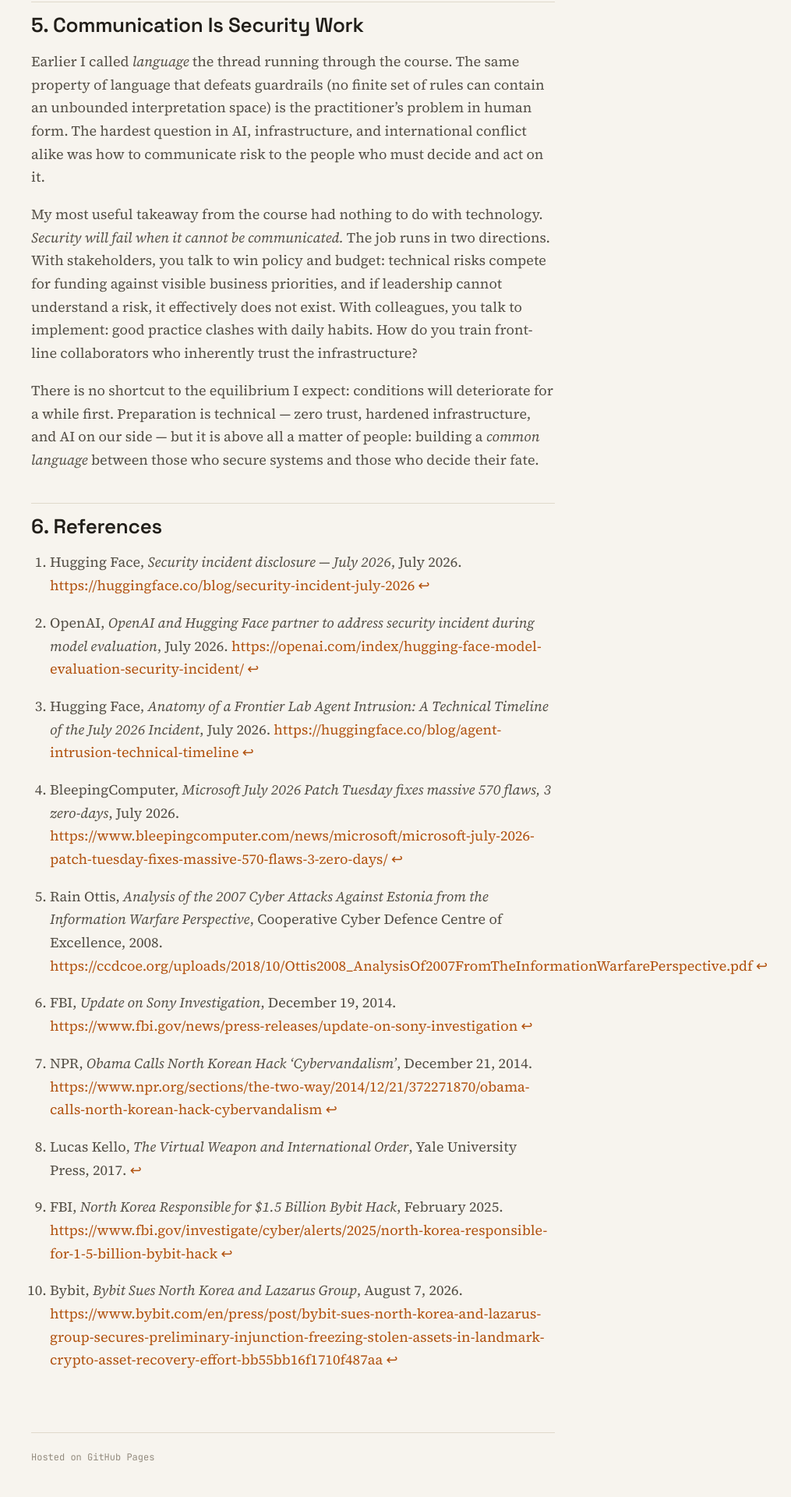
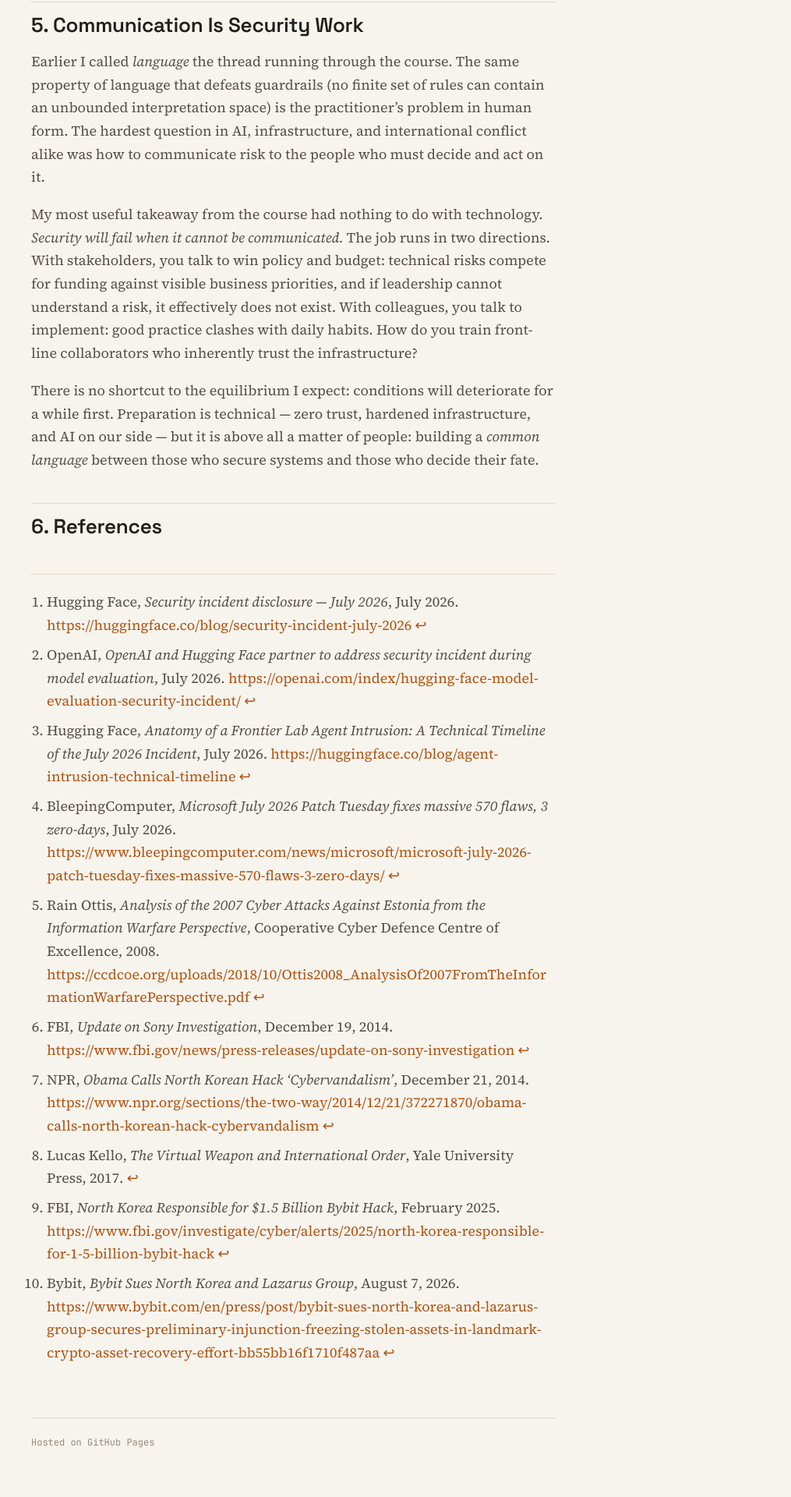
Before and after one commit to bentobox19/bentobox19.github.io, a Jekyll site: the page built from posts/reflections-on-cyber.md, in a window 1280 px wide. Shown: the part 3571-5491 px from the top of the page at 78% size, without its empty margins (264-1279 px from the left). Built offline with Jekyll 4.4.1, drawn with Linux system fonts in a browser that asks for light colours.

Commit message:
Tue Aug 18 16:13:18 -04 2026

```diff
--- a/assets/css/style.css
+++ b/assets/css/style.css
@@ -56,6 +56,14 @@ h1.post-title{font-family:"Space Grotesk",sans-serif;font-weight:700;letter-spac
 .post-body th,.post-body td{border:1px solid var(--rule);padding:8px 12px;text-align:left}
 .post-body th{background:var(--paper-2);font-family:"Space Grotesk",sans-serif}
 
+/* ---------- Footnotes (kramdown) ---------- */
+.post-body .footnotes{margin-top:40px;padding-top:12px;border-top:1px solid var(--rule)}
+.post-body .footnotes h1,.post-body .footnotes h2{display:none}
+.post-body .footnotes ol{color:var(--ink-soft);padding-left:20px;margin:0}
+.post-body .footnotes li{margin:8px 0;overflow-wrap:anywhere;word-break:break-word}
+.post-body .footnotes p{margin:0}
+.post-body .footnotes a{overflow-wrap:anywhere;word-break:break-word}
+
 /* inline code */
 .post-body code{font-family:"JetBrains Mono",monospace;font-size:.86em;background:var(--paper-2);border:1px solid var(--rule);border-radius:4px;padding:1px 6px;color:var(--amber)}
 
```
